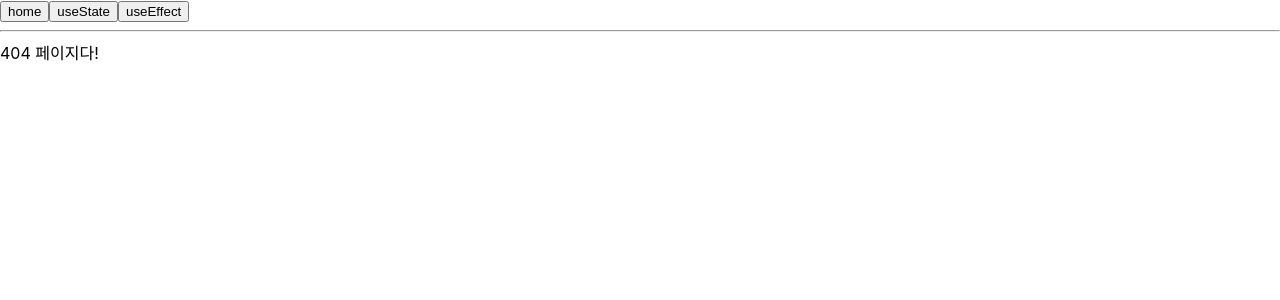
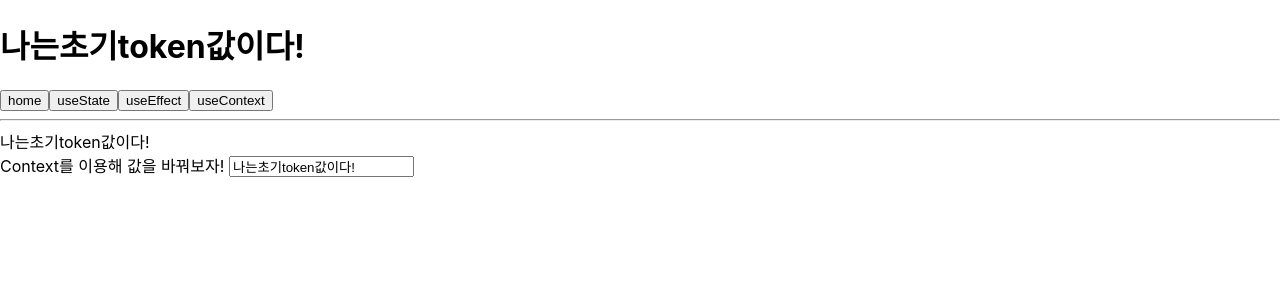
Before and after one commit to HelloMinchan/React-Hook, a React (Create React App) app: page /usecontext in a window 1280 px wide. Before the commit this address had no page. Shown: the top 300 px of the page. Built offline with nearby package versions, Linux system fonts and the light colour scheme.

Commit message:
usecontext작성

```diff
--- a/src/App.tsx
+++ b/src/App.tsx
@@ -1,17 +1,23 @@
-import React from "react";
+import React, { useState, createContext } from "react";
 import "./App.css";
 import { Link, Route, BrowserRouter as Router, Switch } from "react-router-dom";
 
 import Home from "./pages/Home";
 import Usestate from "./pages/Usestate";
 import Useeffect from "./pages/Useeffect";
+import Usecontext from "./pages/Usecontext";
 import NotFound from "./pages/NotFound";
 
+export const ContextStore = createContext<undefined | string>(undefined);
+
 function App() {
+  const [token, setToken] = useState("나는초기token값이다!");
+
   return (
     <Router>
       {/* header 레이아웃 */}
       <header>
+        <h1>{token}</h1>
         <Link to="/">
           <button>home</button>
         </Link>
@@ -23,17 +29,32 @@ function App() {
         <Link to="/useeffect">
           <button>useEffect</button>
         </Link>
+
+        <Link to="/usecontext">
+          <button>useContext</button>
+        </Link>
       </header>
       <hr />
+
       {/* main 레이아웃 */}
       <main>
         <Switch>
-          <Route exact path="/" component={Home} />
-          <Route path="/usestate" component={Usestate} />
-          <Route path="/useeffect" component={Useeffect} />
+          <ContextStore.Provider value={token}>
+            <Route exact path="/" component={Home} />
+            <Route path="/usestate" component={Usestate} />
+            <Route path="/useeffect" component={Useeffect} />
+            <Route
+              path="/usecontext"
+              render={() => <Usecontext setToken={setToken} />}
+            />
+          </ContextStore.Provider>
+
           <Route component={NotFound} />
         </Switch>
       </main>
+
+      {/* footer 레이아웃 */}
+      <footer></footer>
     </Router>
   );
 }
--- /dev/null
+++ b/src/pages/Usecontext.tsx
@@ -0,0 +1,26 @@
+import React, { useContext } from "react";
+import { ContextStore } from "../App";
+
+function Usecontext({ setToken }: any) {
+  const token = useContext(ContextStore);
+
+  const handleTempText = (e: any) => {
+    setToken(e.target.value);
+  };
+
+  return (
+    <div>
+      <div>{token}</div>
+      <div>
+        Context를 이용해 값을 바꿔보자!{" "}
+        <input
+          value={token}
+          onChange={handleTempText}
+          placeholder={"token값이다람쥐"}
+        ></input>
+      </div>
+    </div>
+  );
+}
+
+export default Usecontext;
--- a/src/pages/Useeffect.tsx
+++ b/src/pages/Useeffect.tsx
@@ -1,6 +1,8 @@
-import React, { useEffect, useState } from "react";
+import React, { useEffect, useState, useContext } from "react";
+import { ContextStore } from "../App";
 
 function Useeffect() {
+  const token = useContext(ContextStore);
   const [loading, setLoading] = useState(true);
 
   useEffect(() => {
@@ -9,10 +11,10 @@ function Useeffect() {
     }, 5000);
     return () => {
       alert(
-        "나는 useEffect의 뒷 정리 함수로 언마운트 직전에 호출 된 alert이라고 한다람쥐"
+        `나는 useEffect의 뒷 정리 함수로 언마운트 직전에 호출 된 alert이라고한다람쥐\n 현재 context에 저장된 token은 ${token}`
       );
     };
-  }, []);
+  }, [token]);
 
   if (loading) {
     return (
```
